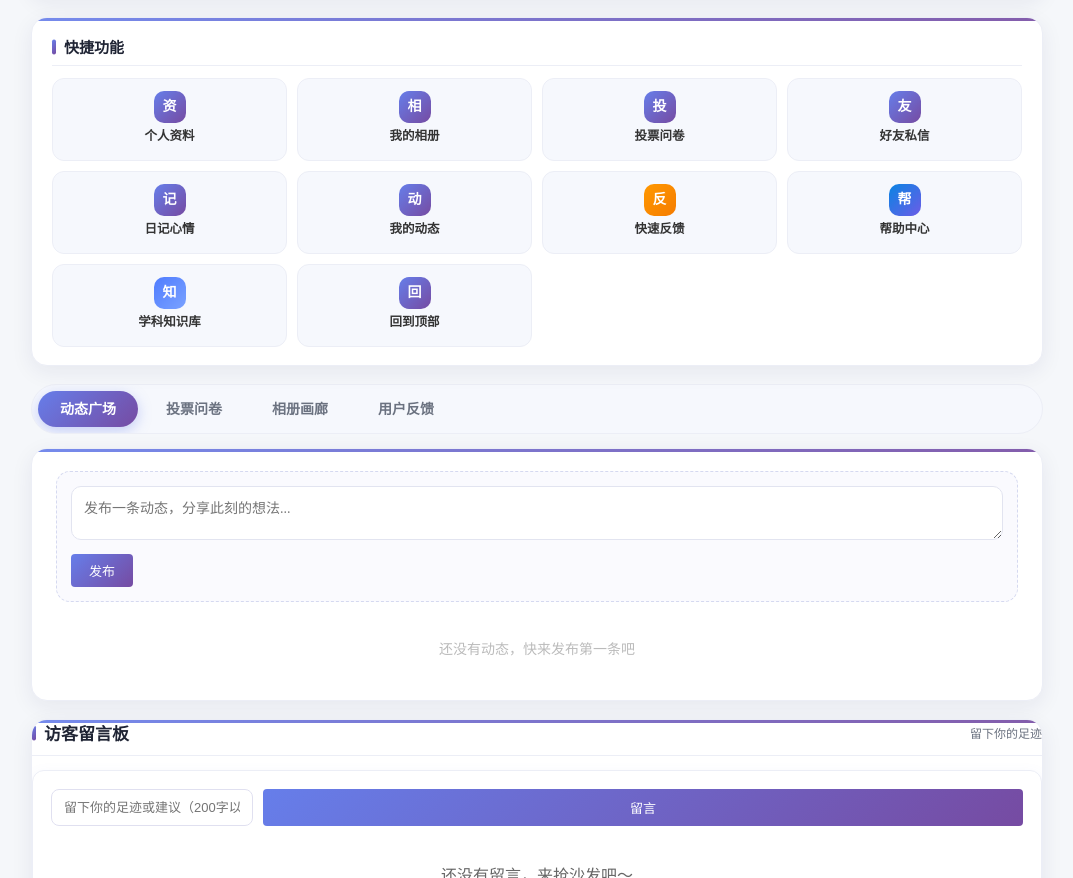
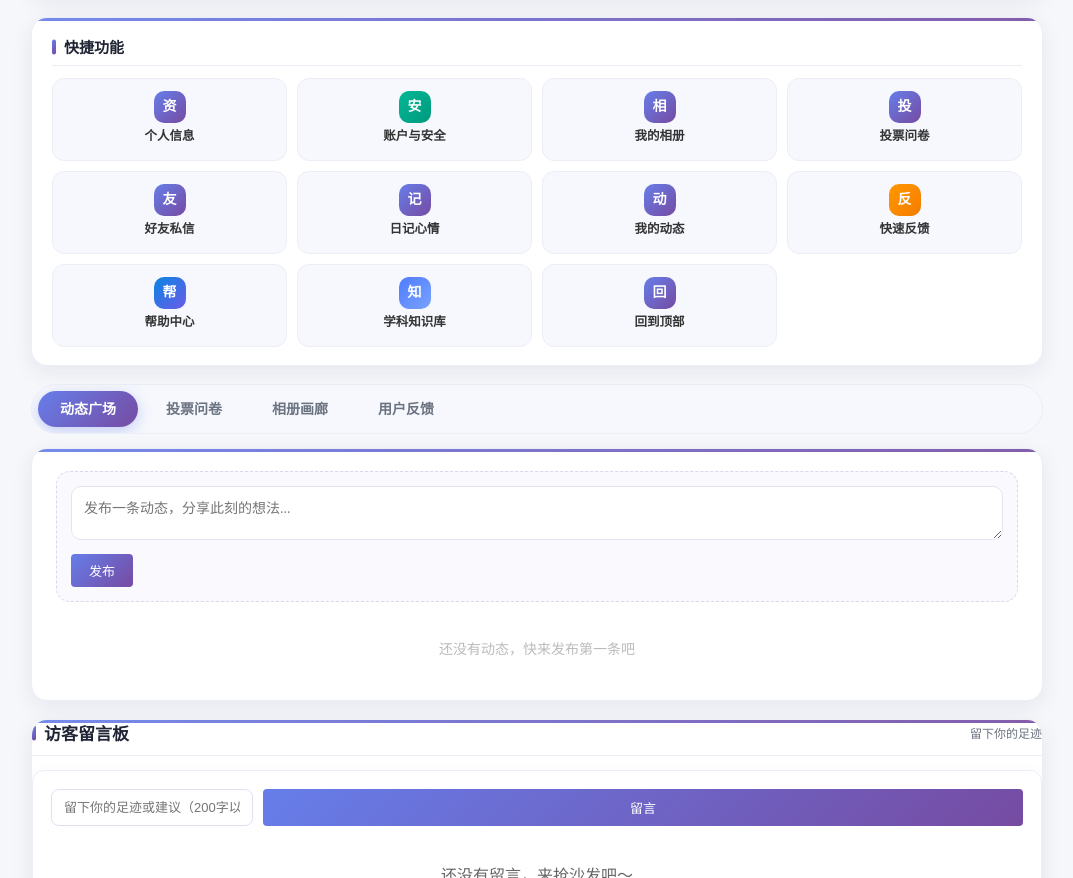
Before and after one commit to HL0416/my-hanlin021-site, a website: page index.html in a window 1280 px wide. Shown: the part 1404-2282 px from the top of the page, without its empty margins (103-1176 px from the left). Drawn offline with Linux system fonts and the light colour scheme; no server answers.

Commit message:
feat(home): 快捷功能区拆分「个人信息」与「账户与安全」两个独立入口；新增安全图标样式

```diff
--- a/home-v5.css
+++ b/home-v5.css
@@ -689,3 +689,10 @@
         right: 14px !important;
     }
 }
+
+/* ============================================================
+ * 快捷功能：账户与安全入口图标（与个人信息并列，两者首页分开）
+ * ============================================================ */
+.quick-icon-security {
+    background: linear-gradient(135deg, #00b894, #00997e);
+}
--- a/index.html
+++ b/index.html
@@ -34,7 +34,7 @@
             </div>
             <a id="loginBtn" href="login.html" class="btn btn-primary btn-sm" style="display:none;">登录</a>
             <a id="registerBtn" href="register.html" class="btn btn-ghost btn-sm" style="display:none;">注册</a>
-            <a id="profileLink" href="profile.html" class="btn btn-primary btn-sm">个人信息</a>
+            <a id="profileLink" href="profile.html#personal" class="btn btn-primary btn-sm">个人信息</a>
             <button id="logoutBtn" class="btn btn-danger btn-sm" style="display:none;">退出登录</button>
         </div>
     </nav>
@@ -151,8 +151,13 @@
                     <div class="quick-actions">
                         <a href="profile.html#personal" class="quick-card login-guard">
                             <div class="quick-icon quick-icon-profile">资</div>
-                            <div class="quick-title">个人资料</div>
+                            <div class="quick-title">个人信息</div>
                             <div class="quick-desc">完善你的个人资料信息</div>
+                        </a>
+                        <a href="profile.html#security" class="quick-card login-guard">
+                            <div class="quick-icon quick-icon-security">安</div>
+                            <div class="quick-title">账户与安全</div>
+                            <div class="quick-desc">密码、登录设备与注销</div>
                         </a>
                         <a href="profile.html#albums" class="quick-card login-guard">
                             <div class="quick-icon quick-icon-album">相</div>
```
